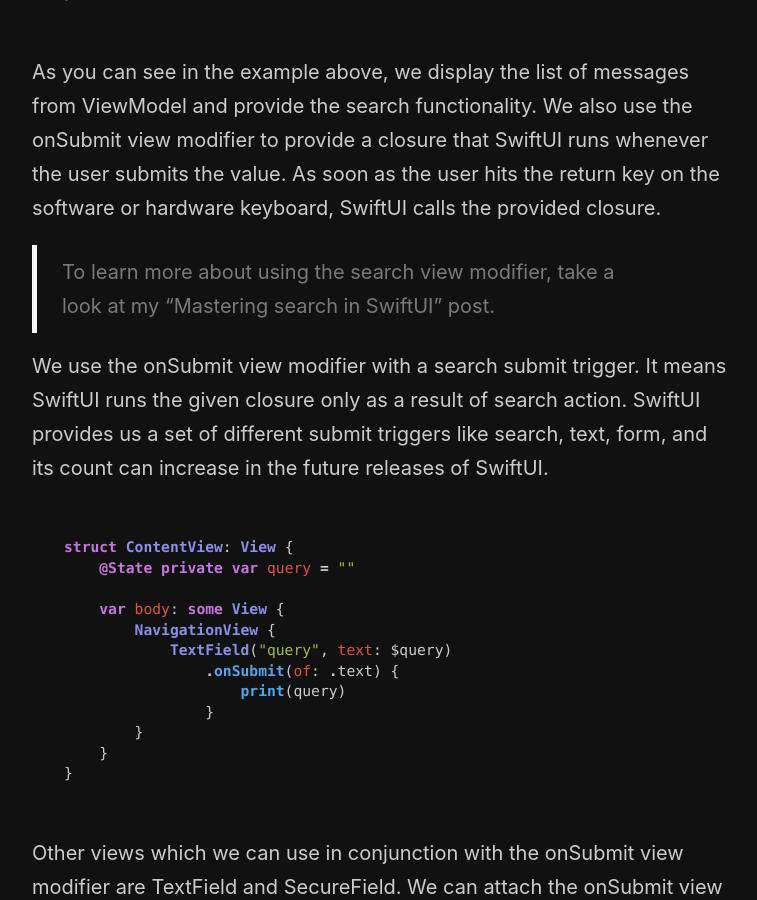
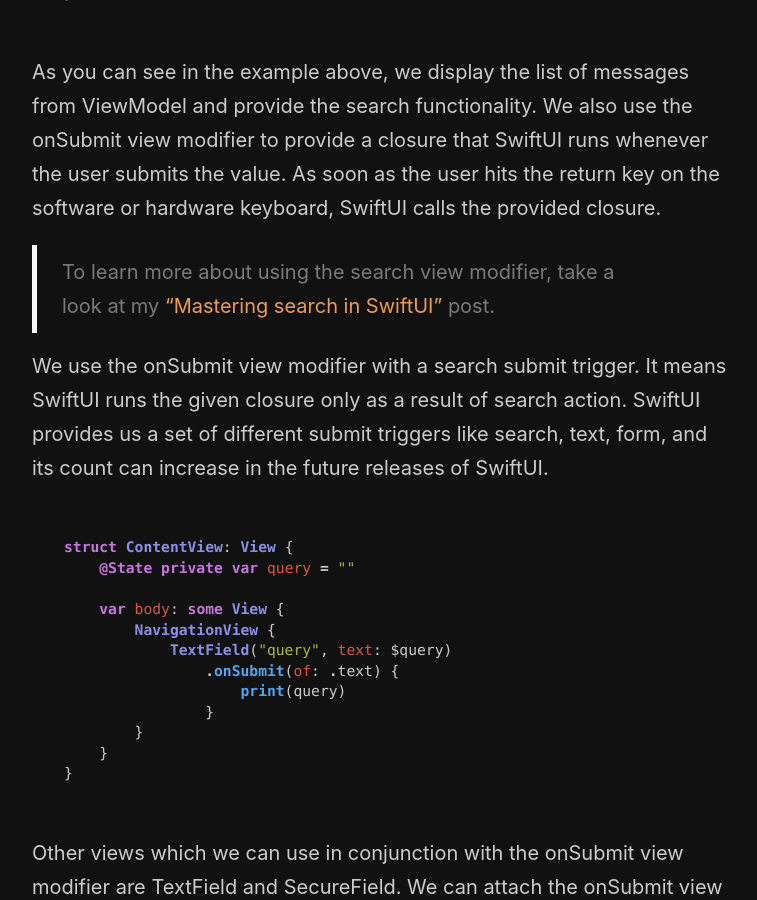
Before and after one commit to mecid/mecid.github.io, a Jekyll site: the page built from _posts/2021-07-21-submitting-values-to-swiftui-view.md, in a window 1280 px wide and 900 px high, scrolled down 925 px. Shown: the whole window, without its empty margins (258-1015 px from the left). Built offline with Jekyll 4.4.1, drawn with Linux system fonts in a browser that asks for light colours; some of the changed lines change nothing that is shown.

Commit message:
reference post added to submitting values

```diff
--- a/_posts/2021-07-21-submitting-values-to-swiftui-view.md
+++ b/_posts/2021-07-21-submitting-values-to-swiftui-view.md
@@ -28,7 +28,7 @@
 
 As you can see in the example above, we display the list of messages from ViewModel and provide the search functionality. We also use the onSubmit view modifier to provide a closure that SwiftUI runs whenever the user submits the value. As soon as the user hits the return key on the software or hardware keyboard, SwiftUI calls the provided closure.
 
-> To learn more about using the search view modifier, take a look at my "Mastering search in SwiftUI" post.
+> To learn more about using the search view modifier, take a look at my ["Mastering search in SwiftUI"](/2021/06/23/mastering-search-in-swiftui/) post.
 
 We use the onSubmit view modifier with a search submit trigger. It means SwiftUI runs the given closure only as a result of search action. SwiftUI provides us a set of different submit triggers like search, text, form, and its count can increase in the future releases of SwiftUI.
 
```
